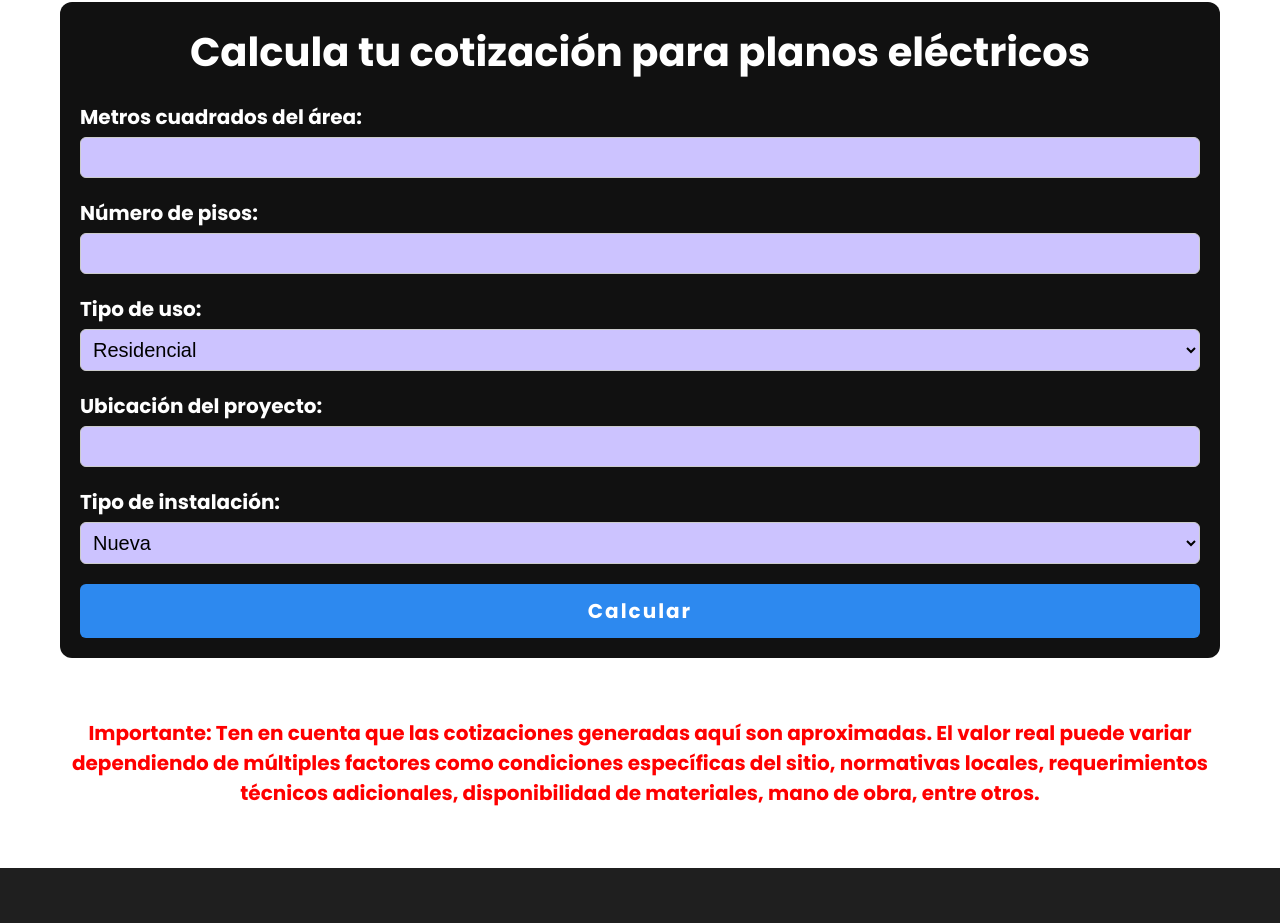
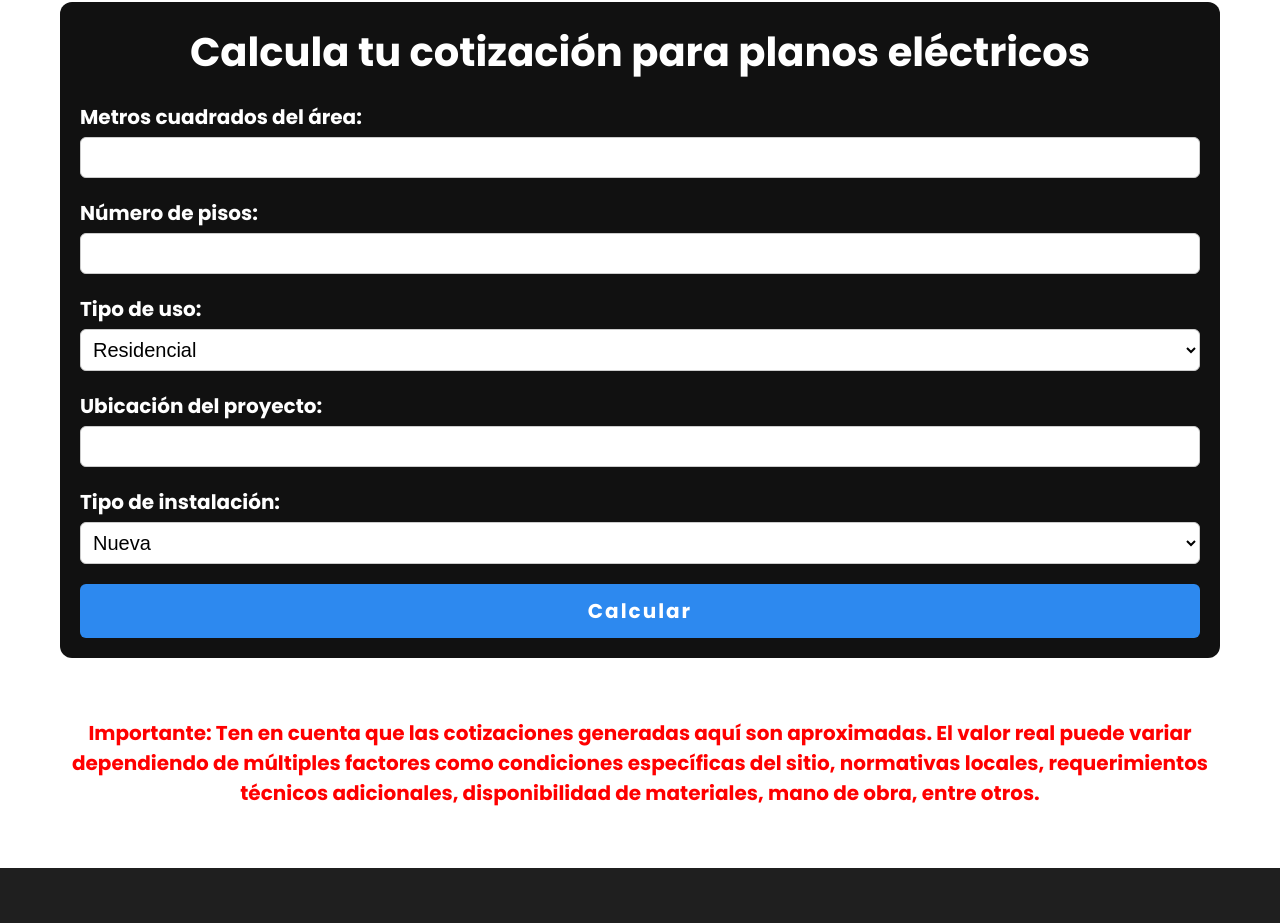
Before and after one commit to Juanjo1084/WEBSITECEGOD, a React (Vite) app: page /consultation in a window 1280 px wide. Shown: the part 1418-2341 px from the top of the page. Built offline with nearby package versions, Linux system fonts and the light colour scheme.

Commit message:
Update systemquote.css

```diff
--- a/src/styles/systemquote.css
+++ b/src/styles/systemquote.css
@@ -33,7 +33,8 @@
   border-radius: 6px;
   margin-top: 5px;
   font-size: 20px;
-  background-color: rgb(204, 195, 255);
+  background-color: white;
+  color: black;
 }
 
 .quote-container button {
```
